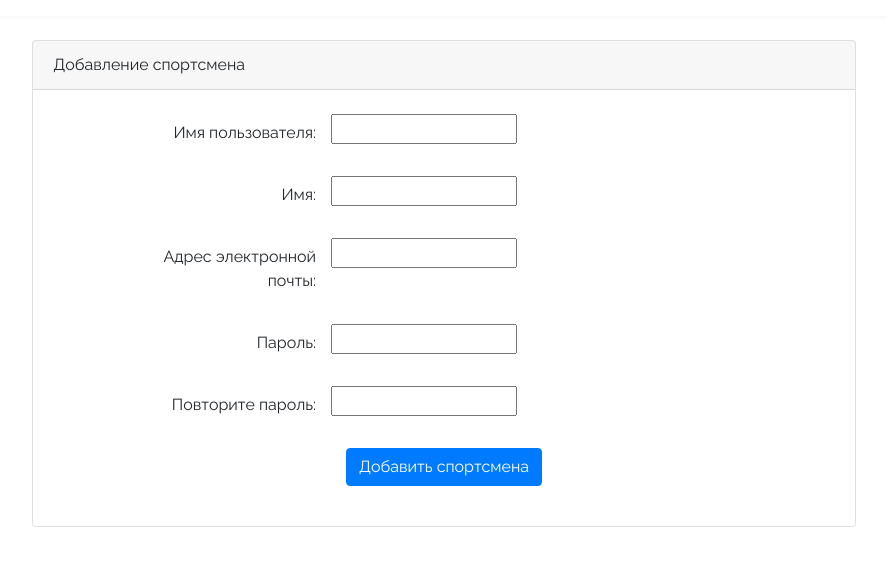
After one commit to npetrov23/web-python-application, a Django app: page /indicators/new_sportsmen/ in a window 1280 px wide. The commit adds this page. Shown: the top 566 px of the page, without its empty margins (196-1083 px from the left). Run offline with Django 3.2, Linux system fonts and the light colour scheme; some libraries are stand-ins or nearby versions.

Commit message:
Добавление регистрации спорстсменов тренером, с назначением им прав доступа Спортсмен

```diff
--- a/indicators/forms.py
+++ b/indicators/forms.py
@@ -7,8 +7,8 @@ from django.contrib.auth.models import User
 
 
 class UserRegistrationForm(forms.ModelForm):
-    password = forms.CharField(label='Password', widget=forms.PasswordInput)
-    password2 = forms.CharField(label='Repeat password', widget=forms.PasswordInput)
+    password = forms.CharField(label='Пароль', widget=forms.PasswordInput)
+    password2 = forms.CharField(label='Повторите пароль', widget=forms.PasswordInput)
 
     class Meta:
         model = User
--- a/indicators/urls.py
+++ b/indicators/urls.py
@@ -18,4 +18,5 @@ urlpatterns = [
     url(r'^psychological/charts/$', views.psy_charts, name='psy_charts'),
 
     url('register/', views.register, name='register'),
+    url('new_sportsmen/', views.register_sportsmen, name='register_sportsmen'),
 ]
--- a/indicators/views.py
+++ b/indicators/views.py
@@ -23,6 +23,20 @@ def register(request):
     else:
         user_form = UserRegistrationForm()
     return render(request, 'registration/register.html', {'user_form': user_form})
+
+def register_sportsmen(request):
+    if request.method == 'POST':
+        user_form = UserRegistrationForm(request.POST)
+        if user_form.is_valid():
+            new_user = user_form.save(commit=False)
+            new_user.set_password(user_form.cleaned_data['password'])
+            new_user.save()
+            my_group = Group.objects.get(name='Спортсмены')
+            new_user.groups.add(my_group)
+
+    else:
+        user_form = UserRegistrationForm()
+    return render(request, 'registration/register_sportsmen.html', {'user_form': user_form})
 
 def get_result(name_indicator_model, request, *indicators):
     done_indicators = []
--- a/templates/base.html
+++ b/templates/base.html
@@ -45,6 +45,9 @@
                 <form action="{% url 'new' %}">
                     <button type="submit" class="btn btn-primary btn-sm mr-1" ><i class="fas fa-plus"></i> Добавить показатели</button>
                 </form>
+                <form action="{% url 'register_sportsmen' %}">
+                    <button type="submit" class="btn btn-primary btn-sm mr-1" ><i class="fas fa-user-alt"></i>  Добавить спортсмена</button>
+                </form>
                 {% endif %}
 
                 <form action="{% url 'logout' %}">
--- a/templates/registration/login.html
+++ b/templates/registration/login.html
@@ -31,6 +31,7 @@
             <span class="navbar-toggler-icon"></span>
         </button>
 
+        {% block navbar %}
         <div class="collapse navbar-collapse" id="navbarSupportedContent">
             <ul class="navbar-nav ml-auto">
                 <li class="nav-item">
@@ -40,8 +41,8 @@
                     <a class="nav-link" href="{% url 'register' %}">Регистрация</a>
                 </li>
             </ul>
-
         </div>
+        {% endblock %}
     </div>
 </nav>
 
--- /dev/null
+++ b/templates/registration/register_sportsmen.html
@@ -0,0 +1,22 @@
+{% extends 'registration/login.html' %}
+{% block navbar %}
+{% endblock %}
+{% block name %}<div class="card-header">Добавление спортсмена</div>{% endblock %}
+{% block forms %}
+    <div class="mx-5 p-1">
+    <form action="." method="post">{% csrf_token %}
+        {% for field in user_form %}
+            <div class="form-group row">
+                <label for="email_address" class="col-md-4 col-form-label text-md-right">{{ field.label_tag }}</label>
+                <div class="controls">
+                {{ field }}
+                </div>
+            </div>
+        {% endfor %}
+        <div class="col-md-6 offset-md-4">
+            <p><input type="submit" class="btn btn-primary" value="Добавить спортсмена"></p>
+            <input type="hidden" name="next" value="{{ next }}" />
+        </div>
+    </form>
+    </div>
+{% endblock %}
```
Also changed, not shown: db.sqlite3.
